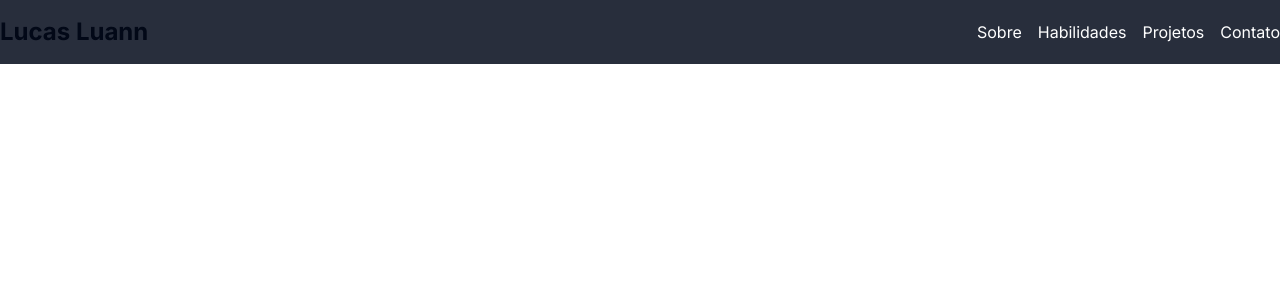
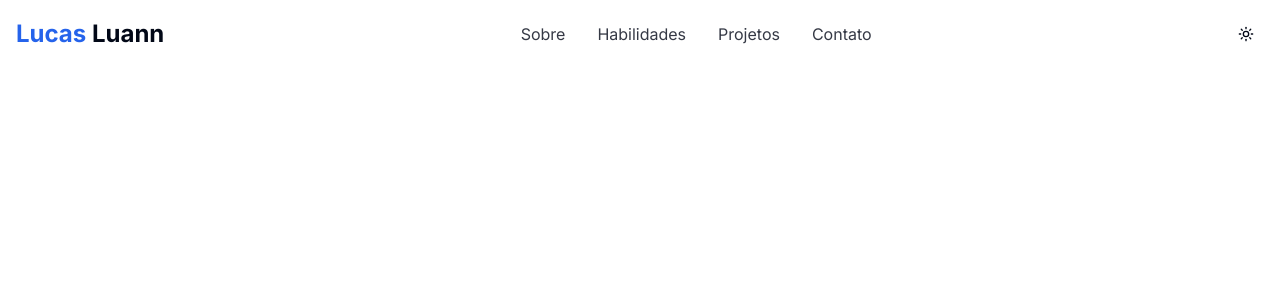
Before and after one commit to LucasLuann/portfolio, a Next.js app: page / in a window 1280 px wide. Shown: the top 300 px of the page. Built offline with nearby package versions, Linux system fonts and the light colour scheme.

Commit message:
feat: header do portfólio

```diff
--- a/src/app/page.tsx
+++ b/src/app/page.tsx
@@ -2,8 +2,8 @@ import Header from "../components/Header";
 
 export default function Home() {
   return (
-    <div className="flex min-h-screen flex-col">
+    <main>
       <Header />
-    </div>
+    </main>
   );
 }
--- a/src/components/Header.tsx
+++ b/src/components/Header.tsx
@@ -1,45 +1,78 @@
+"use client";
+
+import { motion } from "framer-motion";
+import { Button } from "@/components/ui/button";
+import { MoonIcon, SunIcon } from "lucide-react";
+import { useTheme } from "next-themes";
+
 export default function Header() {
+  const { theme, setTheme } = useTheme();
+
+  const navItems = [
+    { name: "Sobre", href: "#about" },
+    { name: "Habilidades", href: "#skills" },
+    { name: "Projetos", href: "#projects" },
+    { name: "Contato", href: "#contact" },
+  ];
+
   return (
-    <header className="fixed w-full bg-gray-900 bg-opacity-90 z-10">
-      <div className="container mx-auto flex justify-between items-center py-4">
-        <h1 className="text-2xl font-bold">Lucas Luann</h1>
+    <motion.header
+      initial={{ y: -200 }}
+      animate={{ y: 0 }}
+      transition={{ type: "spring", stiffness: 100 }}
+      className={`fixed w-full z-40 transition-all duration-300bg-transparent py-4 `}
+    >
+      <div className="container mx-auto px-4 flex justify-between items-center">
+        <motion.div
+          initial={{ opacity: 0 }}
+          animate={{ opacity: 1 }}
+          transition={{ delay: 0.2 }}
+          className="text-2xl font-bold"
+        >
+          <span className="text-blue-600">Lucas</span> Luann
+        </motion.div>
+
         <nav>
-          <ul className="flex space-x-4">
-            <li>
-              <a
-                href="#about"
-                className="hover:text-blue-400 transition-colors text-white"
+          <ul className="flex space-x-8">
+            {navItems.map((item, i) => (
+              <motion.li
+                key={item.name}
+                initial={{ opacity: 0, y: -20 }}
+                animate={{ opacity: 1, y: 0 }}
+                transition={{ delay: i * 0.1 }}
               >
-                Sobre
-              </a>
-            </li>
-            <li>
-              <a
-                href="#skills"
-                className="hover:text-blue-400 transition-colors text-white"
-              >
-                Habilidades
-              </a>
-            </li>
-            <li>
-              <a
-                href="#projects"
-                className="hover:text-blue-400 transition-colors text-white"
-              >
-                Projetos
-              </a>
-            </li>
-            <li>
-              <a
-                href="#contact"
-                className="hover:text-blue-400 transition-colors text-white"
-              >
-                Contato
-              </a>
-            </li>
+                <a
+                  href={item.href}
+                  className="relative text-foreground/80 hover:text-primary transition-colors"
+                >
+                  {item.name}
+                  <motion.span
+                    className="absolute -bottom-1 left-0 w-0 h-0.5 bg-primary"
+                    whileHover={{ width: "100%" }}
+                    transition={{ duration: 0.3 }}
+                  />
+                </a>
+              </motion.li>
+            ))}
           </ul>
         </nav>
+
+        <motion.div
+          initial={{ opacity: 0 }}
+          animate={{ opacity: 1 }}
+          transition={{ delay: 0.4 }}
+        >
+          <Button
+            variant="ghost"
+            size="icon"
+            onClick={() => setTheme(theme === "dark" ? "light" : "dark")}
+            aria-label="Toggle theme"
+          >
+            <SunIcon className="h-5 w-5 rotate-0 scale-100 transition-all dark:-rotate-90 dark:scale-0" />
+            <MoonIcon className="absolute h-5 w-5 rotate-90 scale-0 transition-all dark:rotate-0 dark:scale-100" />
+          </Button>
+        </motion.div>
       </div>
-    </header>
+    </motion.header>
   );
 }
```
Also changed, not shown: 1 other file (tests, documents, lock files or other folders).
